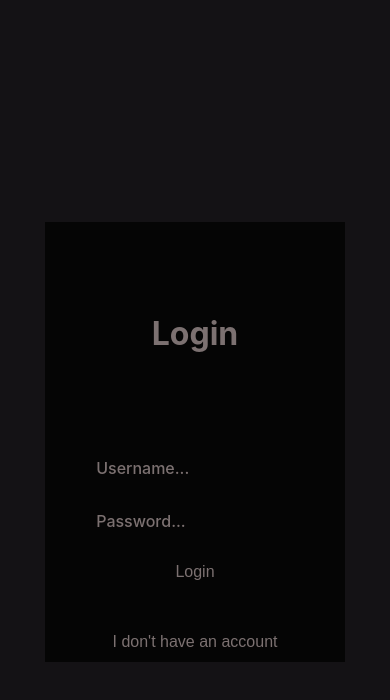
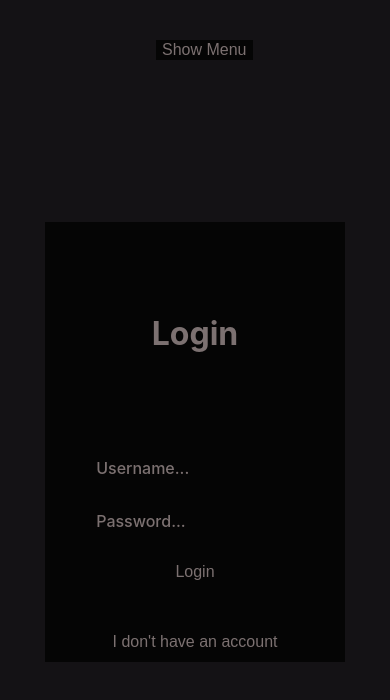
Before and after one commit to onlinedi-vision/od-client, a Vue app: page / in a window 390 px wide. Shown: the top 700 px of the page. Built offline with nearby package versions, Linux system fonts and the light colour scheme.

Commit message:
Mobile view switching

```diff
--- a/src/App.vue
+++ b/src/App.vue
@@ -1,6 +1,9 @@
-<template >
+<template>
+  <button v-if="isMobile" @click="viewChannels = !viewChannels" id="mobi-switch" class="button">
+    {{ viewChannels ? 'Show Chat' : 'Show Menu' }}
+  </button>
   <main class="container" v-if="done && loggedin">
-	<div class="container-v">
+	<div class="container-v" v-show="!isMobile || viewChannels">
 	  <img @click="openSettings()" v-bind:src='myPfp' width='60px' height='60px' class='cui'
       style='margin-bottom:0px;' />
 
@@ -26,8 +29,9 @@
 	@changeChannel="change_channel"
 	@createChannel="create_channel"
 	@deleteChannel="deleteChannel"
+	v-show="!isMobile || viewChannels"
 	/>
-	<div class="container-v" style="flex-shrink: 1; min-width: 0;">
+	<div class="container-v" style="flex-shrink: 1; min-width: 0;" v-show="!isMobile || !viewChannels">
 	  <div id="channel-header">
         <h3>{{this.textChannel}}</h3>
       </div>
@@ -65,7 +69,7 @@
     </form>
 	</div>
 	</div>
-    <div>
+    <div v-show="!isMobile || viewChannels" style="margin-left: auto;">
 	  <ServerUsersList
       :appState="appState"
       :serverID="serverID"
@@ -102,6 +106,20 @@
 	<div @click="closeSettings()" class="settings-background" v-if="settingsOpen" />
 	<SettingsWindow :userName="username" :profilePic="myPfp" v-if="settingsOpen" @closeSettings="closeSettings" @logOut="logOut" @setOwnPfp="setOwnPfp" />
 </template>
+
+<script setup>
+import { ref, computed, onMounted, onUnmounted } from 'vue';
+const MOBILE_BREAKPOINT = 768;
+
+
+const width = ref(window.innerWidth);
+function onResize() { width.value = window.innerWidth };
+onMounted(() => window.addEventListener('resize', onResize));
+onUnmounted(() => window.removeEventListener('resize', onResize));
+
+const isMobile = computed(() => width.value < MOBILE_BREAKPOINT);
+const viewChannels = ref(false);
+</script>
 
 <script>
 import app from "./app.js"
--- a/src/style.css
+++ b/src/style.css
@@ -144,6 +144,7 @@ transition: 0.2s;
 }
 
 .row {
+  min-width: 300px;
   display: flex;
   justify-content: center;
   z-index: 9999;
@@ -178,7 +179,6 @@ transition: 0.2s;
     text-align: center;
   }
   .login {
-
     background-color: var(--dark-foreground-element-color);
     position: absolute;
     display: flex;
@@ -296,9 +296,7 @@ transition: 0.2s;
   text-align: left;
   top: 5px;
   border-bottom: 2px solid var(--dark-foreground-element-color);
-  width: calc(100vw - 380px);
   height: 63px;
-  left: 300px;
   padding-left: 8px;
   background-color: var(--normal-foreground-element-color);
   box-shadow: 20px 20px 20px rgba(0, 0, 0, 0.2);
@@ -646,3 +644,10 @@ button {
 input::placeholder {
   color: var(--main-font-color);
 }
+
+#mobi-switch {
+	position: absolute;
+	z-index: 10000;
+	left: 40%;
+	top: 40px;
+}
```
